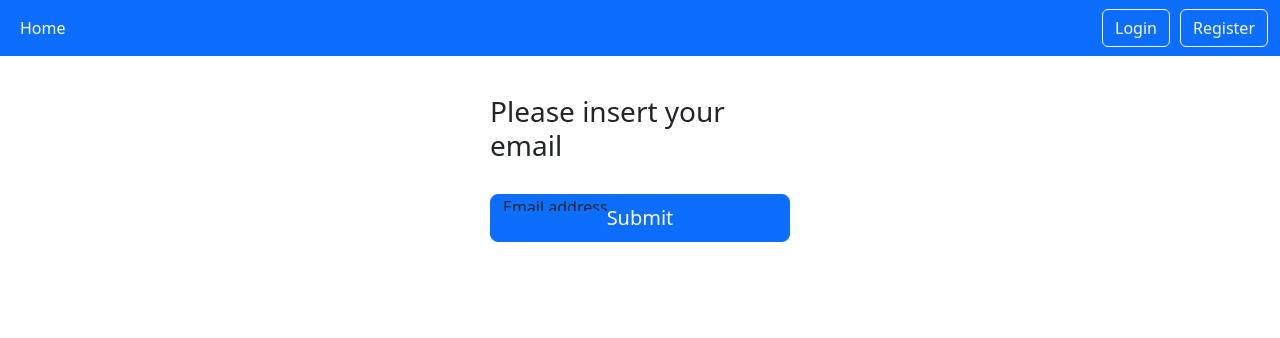
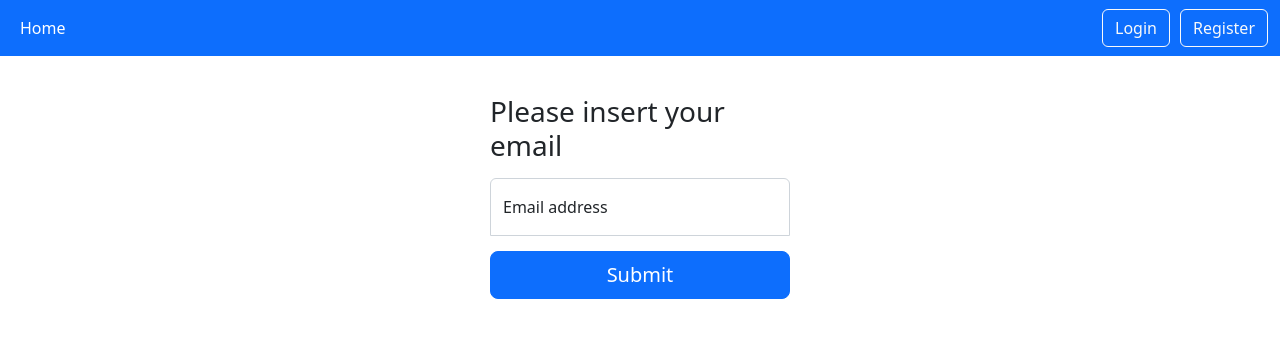
Before and after one commit to bobby17jones/Modul183Frontend, a Vue app: page /forgot in a window 1280 px wide. Shown: the top 338 px of the page. Built offline with nearby package versions, Linux system fonts and the light colour scheme.

Commit message:
added name to input

```diff
--- a/src/views/Forgot.vue
+++ b/src/views/Forgot.vue
@@ -7,6 +7,7 @@
     <h1 class="h3 mb-3 fw-normal">Please insert your email</h1>
 
     <div class="form-floating">
+      <input v-model="email" name="email" type="email" class="form-control" id="floatingInput" placeholder="name@example.com">
       <label for="floatingInput">Email address</label>
     </div>
 
```
